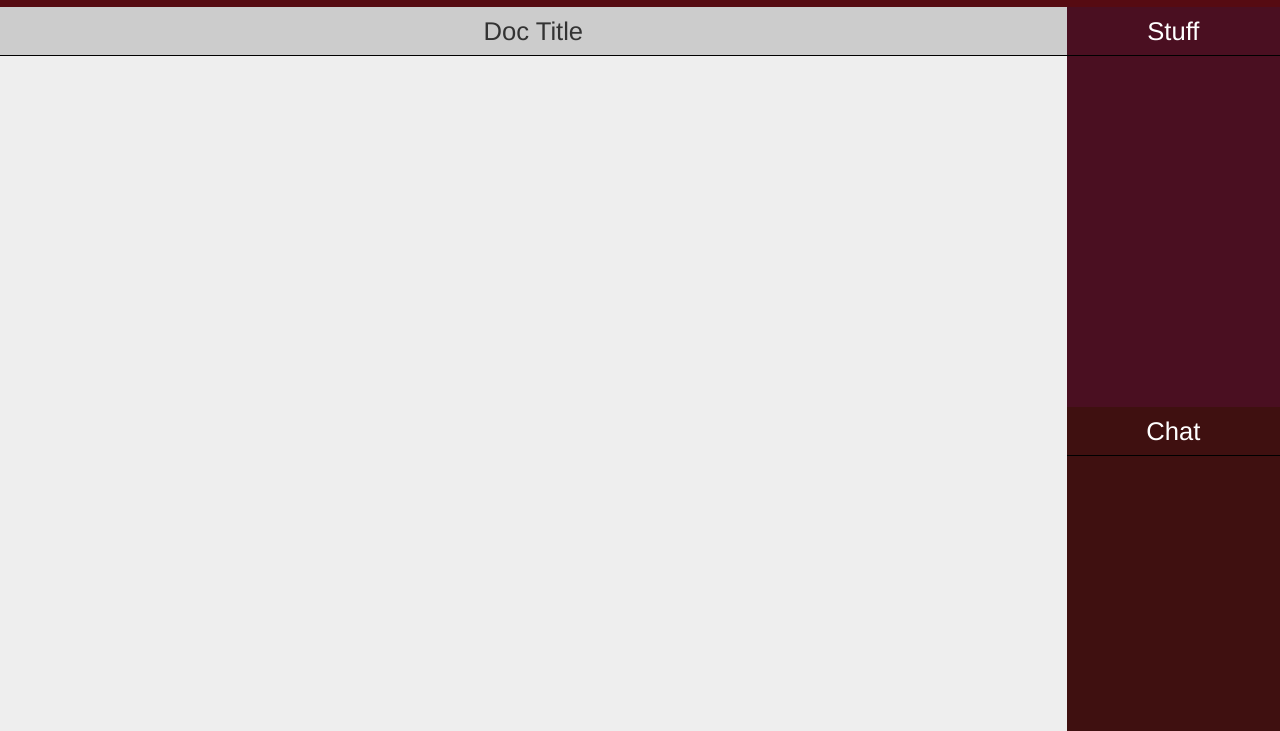
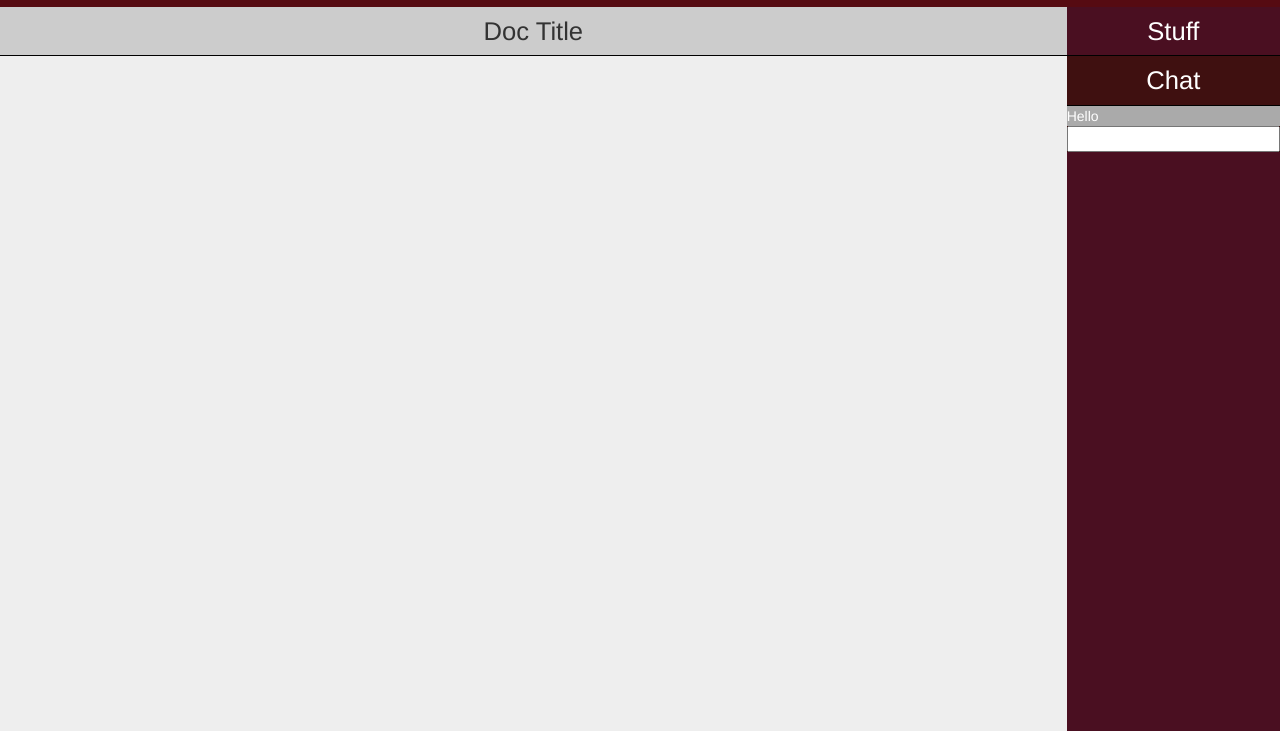
Before and after one commit to djmorrsee/scriptr, a plain HTML site: page public/index.html in a window 1280 px wide. Shown: the part 69-800 px from the top of the page. Drawn offline with nearby package versions, Linux system fonts and the light colour scheme.

```diff
--- a/public/css/style.css
+++ b/public/css/style.css
@@ -75,10 +75,12 @@
 #side-bar {
 	height:100%;
 	color:white;
+	padding:0;
 	background-color: #4A0F21;
 }
 
 #stuff-box {
+	margin:0;
 }
 
 #stuff-box h1 {
@@ -92,26 +94,35 @@
 }
 
 #chat-box {
+	width: 100%;
 
-	position: absolute;
 	bottom:0px;
 	right: 0px;
 	left: 0px;
 	margin: 0;
 
-	height:50%;
 	background-color: #3F1010;
 
 }
 
 #chat-box h1 {
+
 	margin: 10px 0 0 0;
 	padding: 0 0 10px 0;
 
 	border-bottom: 1px solid black;
 
-
 	color:white;
 	font-size: 2vw;
 
 }
+
+#chat-field {
+	background-color: #aaa;
+}
+
+#chat-input {
+	width: 100%;
+	color:black;
+
+}
--- a/public/index.html
+++ b/public/index.html
@@ -70,6 +70,12 @@
 					<!-- Chat Box -->
 					<div class="row" id="chat-box">
 						<h1 align="center">Chat</h1>
+						<div id="chat-field">
+							Hello
+						</div>
+
+						<input id="chat-input" type="text" size="5">
+
 					</div>
 
 				</div>
--- a/public/js/client_app.js
+++ b/public/js/client_app.js
@@ -34,7 +34,6 @@
 			} else {
 				new_text = current.slice(0, data.body.position) + current.slice(data.body.position + data.body.count)
 			}
-
 			scriptr.doc.SetText(new_text);
 			break;
 		case 2: // Chat
--- a/public/js/document.js
+++ b/public/js/document.js
@@ -1,5 +1,5 @@
 var ScriptrDocument = function (change_callback) {
-  this.textBox = $("#input-box");
+  this.textBox = $("#document-box");
 
   this.textBoxValue = this.textBox.val();
   this.change_callback
```
